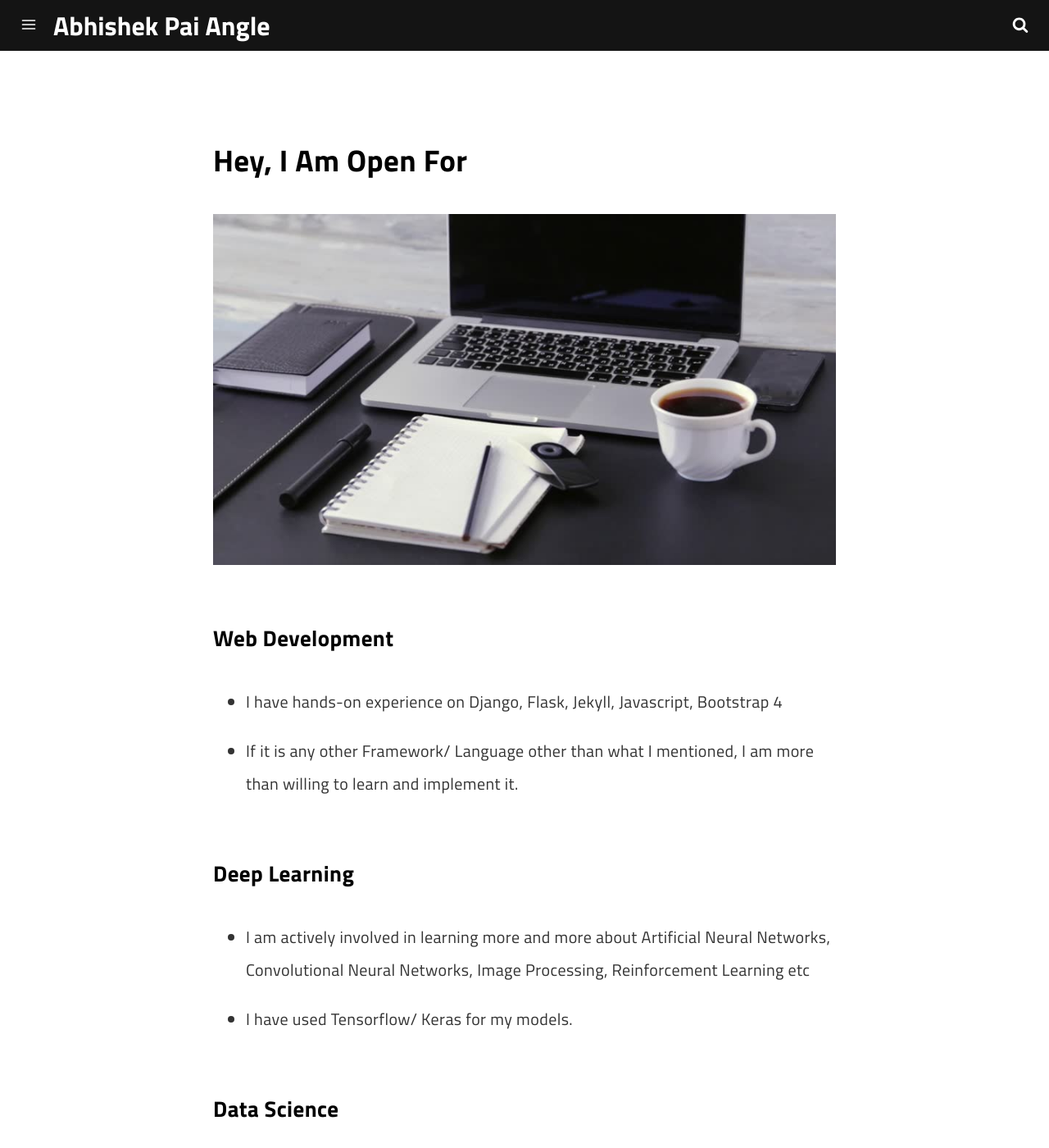
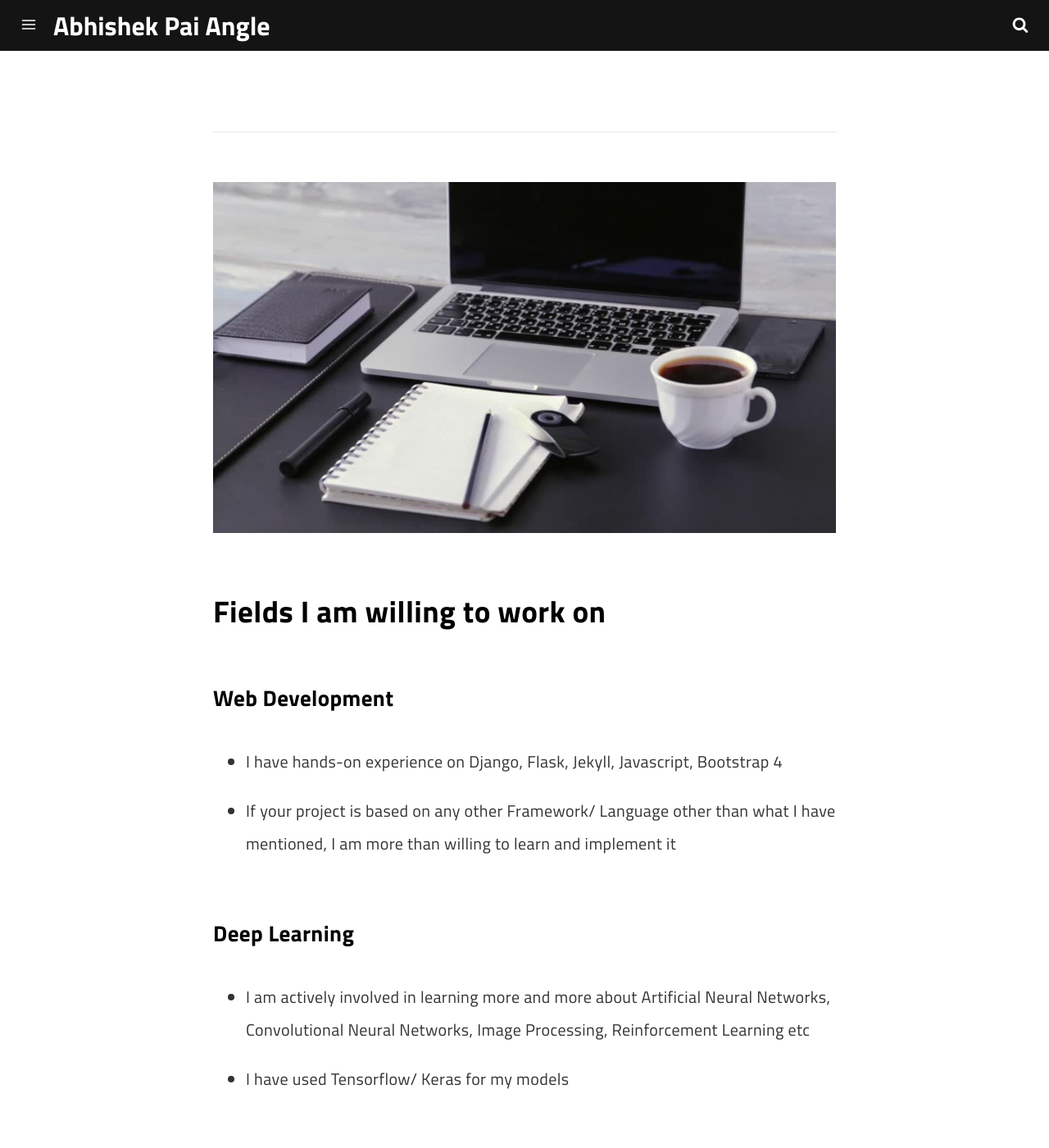
Before and after one commit to abhipaiangle17/Blog, a Jekyll site: the page built from pages/work.md, in a window 1280 px wide and 1400 px high. Shown: the whole window at 82% size. Built offline with Jekyll 4.4.1, drawn with Linux system fonts in a browser that asks for light colours; a script that is not in the unit is left out; some of the changed text lies outside the part shown.

```diff
--- a/_sass/_theme.scss
+++ b/_sass/_theme.scss
@@ -1,5 +1,5 @@
 $theme: (
-  themeColor: #ff0a16,
+  themeColor: rgb(31, 30, 30),
   primaryDark: #141414,
   accentDark: #ffffff,
   lightGray: #f2f2f2,
--- a/pages/work.md
+++ b/pages/work.md
@@ -4,28 +4,27 @@
 description: Some description.
 permalink: /work/
 ---
-
-
-## Hey, I Am Open For
+<hr>
 
 ![Work](/assets/img/work/work.jpg)
+
+## Fields I am willing to work on
 
 ### Web Development
 
 - I have hands-on experience on Django, Flask, Jekyll, Javascript, Bootstrap 4
-- If it is any other Framework/ Language other than what I mentioned, I am more than willing to learn and implement it.
+- If your project is based on any other Framework/ Language other than what I have mentioned, I am more than willing to learn and implement it
 
 ### Deep Learning
 
 - I am actively involved in learning more and more about Artificial Neural Networks, Convolutional Neural Networks, Image Processing, Reinforcement Learning etc
-- I have used Tensorflow/ Keras for my models.
-
+- I have used Tensorflow/ Keras for my models
 
 ### Data Science
 
-- Studied concepts of Descriptive Statistics, Regression, Probability, Classification
-- Used Python for Data Analysis, specifically Scikit-learn, Matplotlib, Seaborn libraries
-- Used R and MATLAB for Plotting and Analysis
+- I have studied the concepts of Descriptive Statistics, Regression, Probability, Classification
+- I have used Python for Data Analysis, specifically Scikit-learn, Matplotlib, Seaborn libraries
+- I have used R and MATLAB for Plotting and Analysis
 
 ## Why Should You Hire Me ?
 
```
Also changed, not shown: 5 other files.
